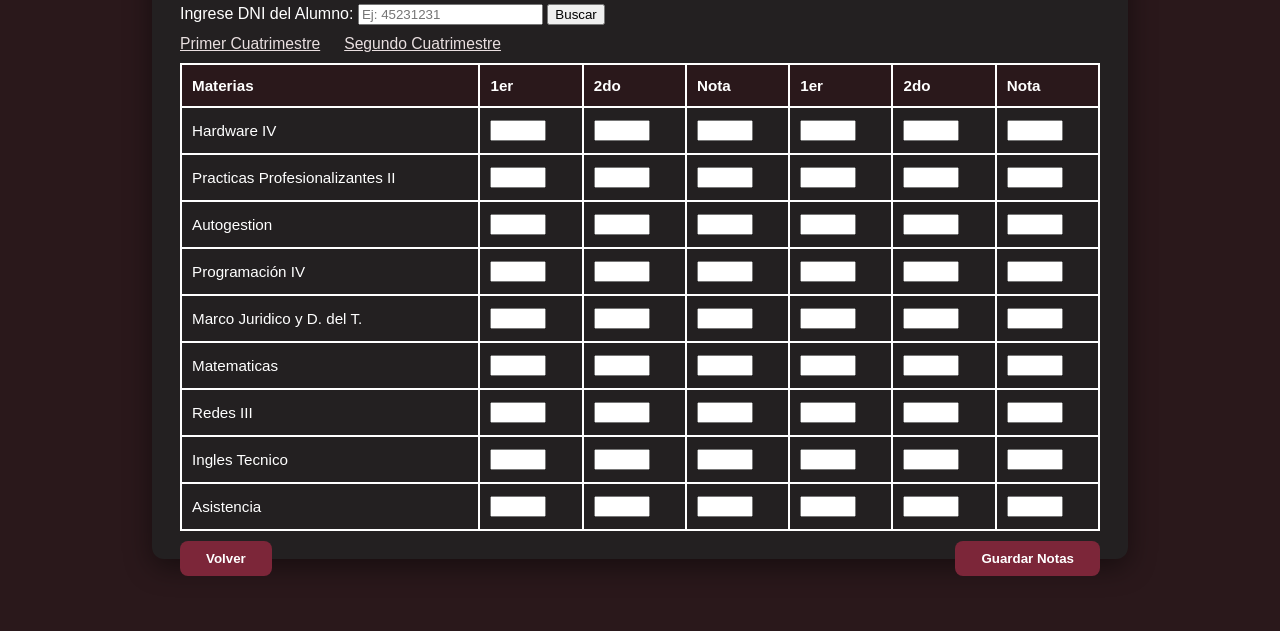
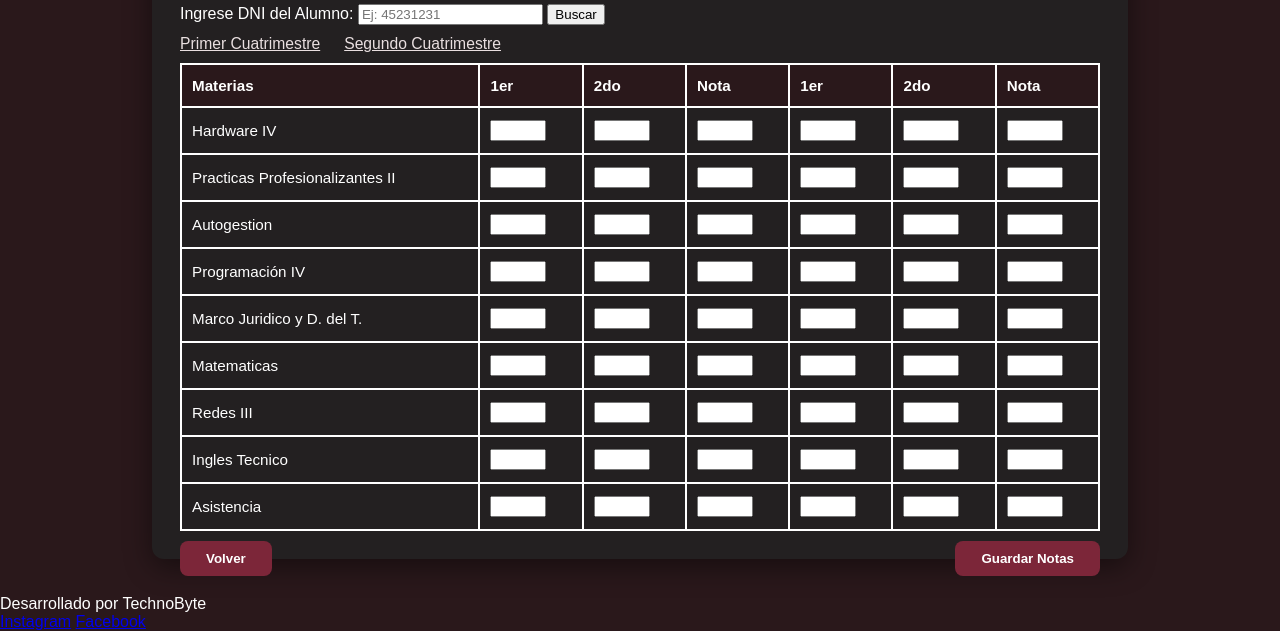
Before and after one commit to ThiagoDelBarco0/Boletin-Digital, a website: page CargarNotas.html in a window 1280 px wide. Shown: the part 183-814 px from the top of the page. Drawn offline with Linux system fonts and the light colour scheme.

Commit message:
Update CargarNotas.html

```diff
--- a/CargarNotas.html
+++ b/CargarNotas.html
@@ -56,7 +56,7 @@
       <button type="submit" class="guardar"> Guardar Notas </button>
     </form>
 
-    <button onclick="location.href='Inicio3.html'" class="volver-btn">Volver</button>
+    <button onclick="location.href='Login.html'" class="volver-btn">Volver</button>
     <button class="alumnos-btn">Alumnos</button>
   </div>
 
@@ -141,12 +141,13 @@ formNotas.addEventListener("submit", async (e) => {
 });
 </script>
 
-
-
-
-
-
-
+<footer class="login-footer">
+  <div class="footer-left">Desarrollado por TechnoByte</div>
+  <nav class="socials">
+    <a href="https://www.instagram.com/cpdeg_tecnica/">Instagram</a>
+    <a href="https://www.facebook.com/share/19qwQRQxAx/">Facebook</a>
+  </nav>
+</footer>
 
 </body>
 </html>
```
